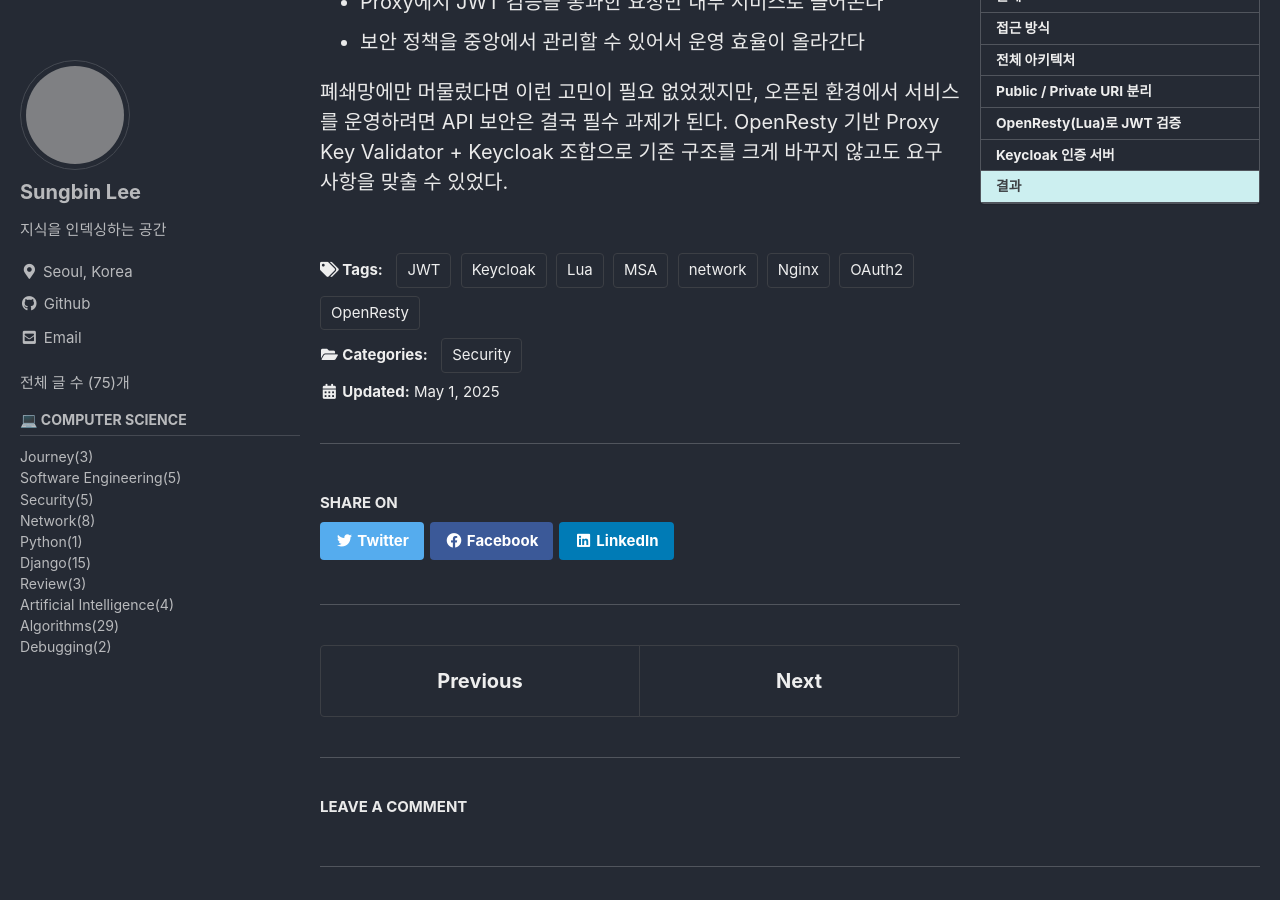
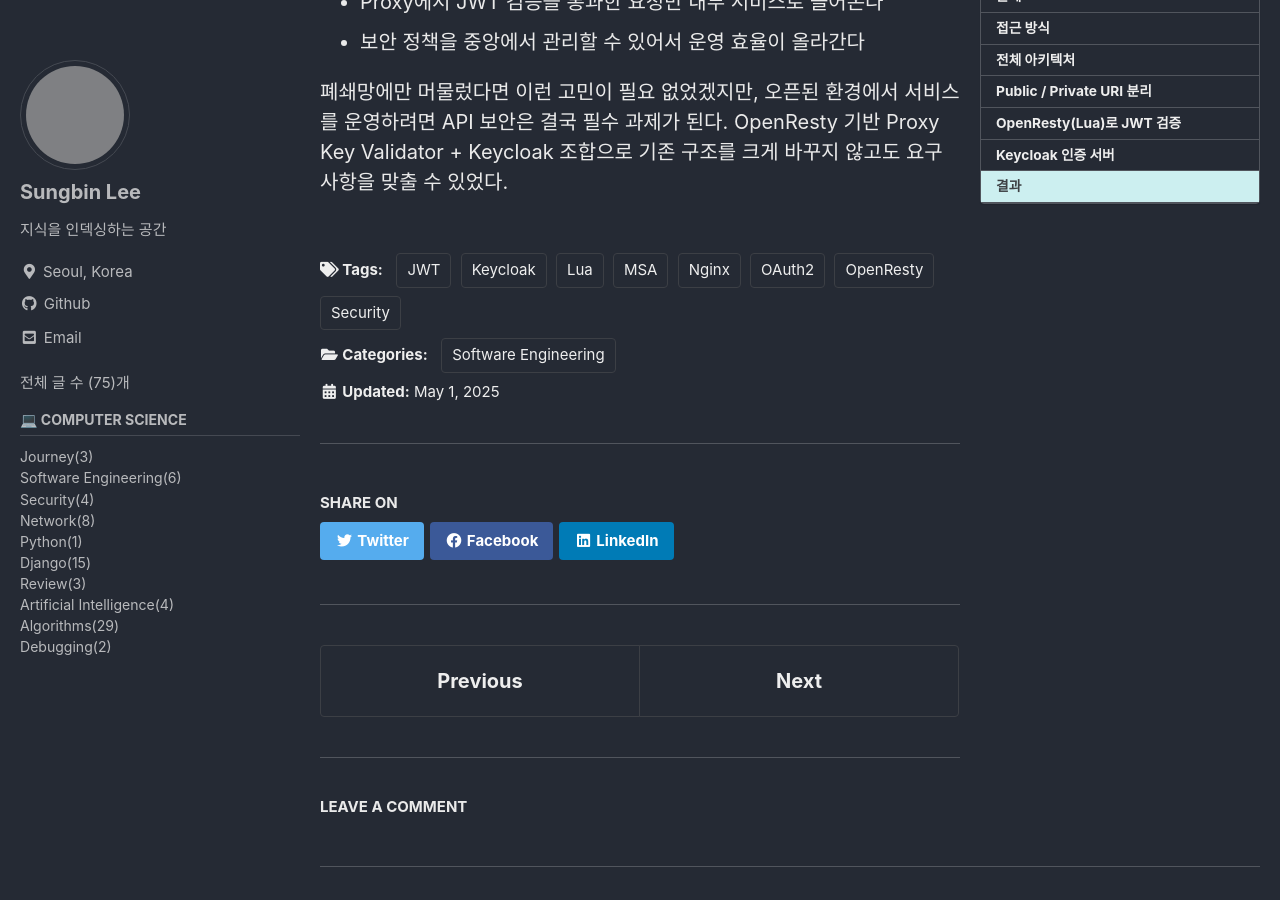
Before and after one commit to sungbinlee/tech.sungbinlee.dev, a Jekyll site: the page built from _posts/Security/2025-05-01-key-validator-server.md, in a window 1280 px wide and 900 px high, scrolled down 4115 px. Built offline with Jekyll 4.4.1, drawn with Linux system fonts in a browser that asks for light colours; cached includes are drawn as plain includes; comment, search, counter and statistics services are not loaded; grey boxes are pictures that could not be loaded.

Commit message:
move Category

```diff
--- a/_posts/Security/2025-05-01-key-validator-server.md
+++ b/_posts/Security/2025-05-01-key-validator-server.md
@@ -1,7 +1,7 @@
 ---
 title: "NginX + Keycloak으로 레거시 MSA에 보안 레이어 얹기"
 categories:
-  - Security
+  - Software Engineering
 tags:
   - Keycloak
   - OAuth2
@@ -10,7 +10,7 @@ tags:
   - Nginx
   - Lua
   - MSA
-  - network
+  - Security
 toc: true
 toc_sticky: true
 ---
```
